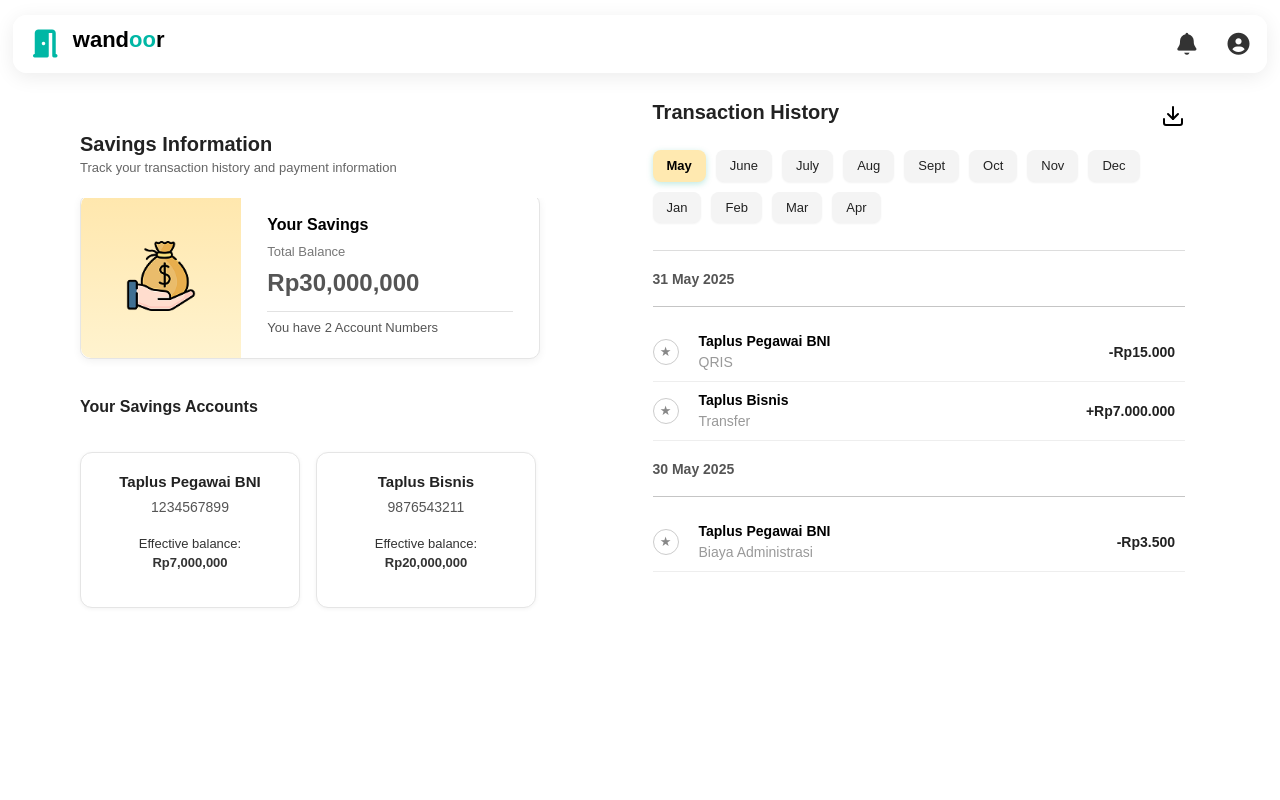
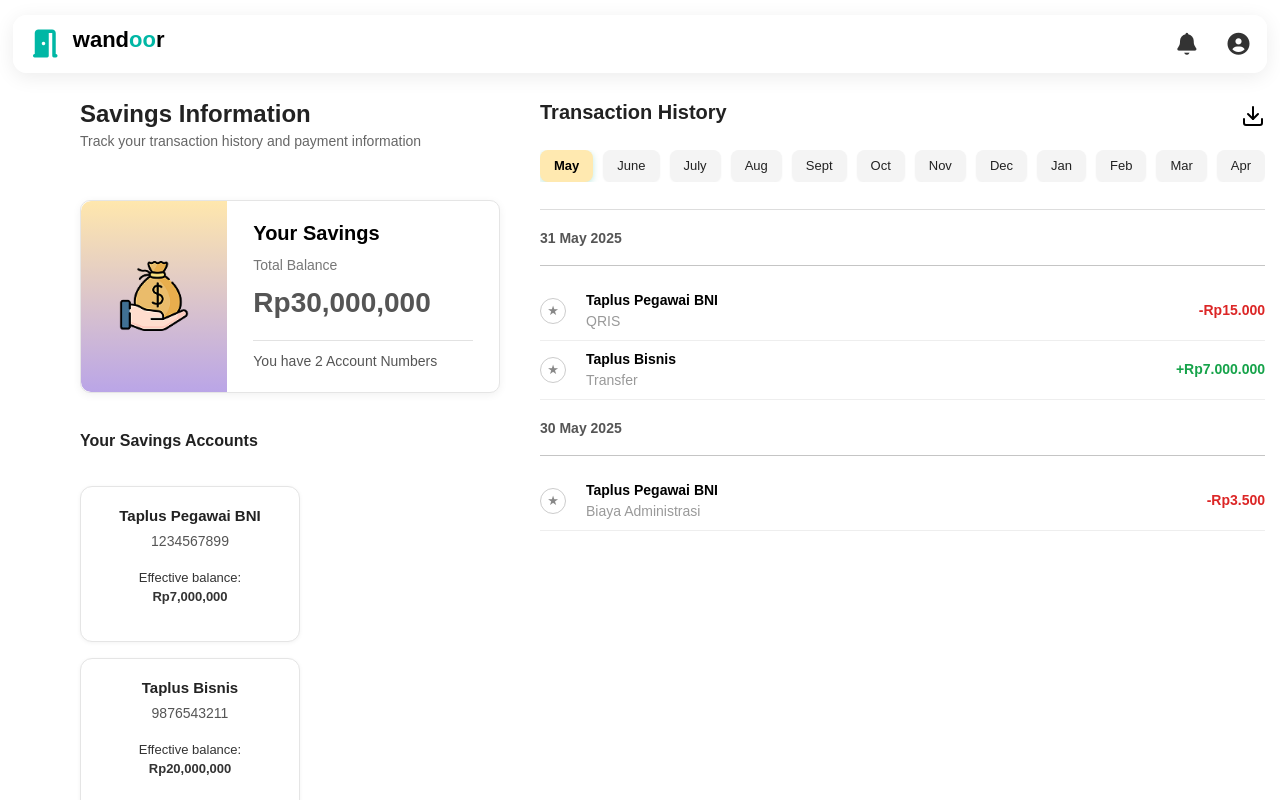
Before and after one commit to kelompok-3-odp343/Client-Side, a React (Vite) app: page /savings in a window 1280 px wide. Built offline with nearby package versions, Linux system fonts and the light colour scheme.

Commit message:
Update conflict

```diff
--- a/src/App.jsx
+++ b/src/App.jsx
@@ -13,6 +13,7 @@ import PopupBlock from "./pages/PopupBlock";
 import CardSection from "./pages/CardSection"
 import DetailMyCard from "./pages/DetailMyCard";
 import SavingsDashboard from "./pages/Savings";
+import PensionFunds from "./pages/PensionFunds";
 
 export default function App() {
   const location = useLocation();
@@ -31,6 +32,7 @@ export default function App() {
         <Route path="/mycard" element={<CardSection />} />
         <Route path="/detailmycard" element={<DetailMyCard />} />
         <Route path="/savings" element={<SavingsDashboard />} />
+        <Route path="/pensionfunds" element={<PensionFunds />} />
       </Routes>
     </AnimatePresence>
   );
--- a/src/css/SavingStyle.css
+++ b/src/css/SavingStyle.css
@@ -55,7 +55,7 @@
 
   /* KIRI: bidang warna melengkung */
   .savings-summary-left {
-    background: linear-gradient(to bottom, #ffe7ad 0%, #fff3cf 100%);
+    background: linear-gradient(to bottom, #ffe7ad 0%, #BAA5E7 100%);
     width: 35%;
     min-width: 140px;
     height: 100%;
@@ -323,6 +323,14 @@
     color: #222;
   }
 
+  .tx-amount.pos {
+    color: #16a34a;
+  }
+
+  .tx-amount.neg {
+    color: #dc2626;
+  }
+
   /* ======== NO TRANSACTION TEXT ======== */
   .no-tx {
     color: #777;
--- a/src/css/lifegoalsDetail.css
+++ b/src/css/lifegoalsDetail.css
@@ -18,7 +18,8 @@ body {
 
 /* === MAIN CONTAINER === */
 .lg-main {
-  padding: 96px 64px 40px; /* beri jarak aman dari navbar */
+  padding: 96px 64px 40px;
+  /* beri jarak aman dari navbar */
   max-width: 1220px;
   margin: 0 auto;
   display: flex;
@@ -38,7 +39,8 @@ body {
   width: fit-content;
   transition: background 0.2s;
   position: sticky;
-  top: 84px; /* fix: tepat di bawah navbar */
+  top: 84px;
+  /* fix: tepat di bawah navbar */
   z-index: 15;
   background: var(--bg);
 }
@@ -65,8 +67,9 @@ body {
 
 /* === HEADER (TITLE + SUBTITLE) === */
 .section-header {
-  position: sticky;
-  top: 132px; /* berhenti tepat di bawah back button */
+  /* position: sticky; */
+  top: 132px;
+  /* berhenti tepat di bawah back button */
   background: var(--bg);
   z-index: 14;
   padding-bottom: 4px;
@@ -94,7 +97,8 @@ body {
   border-radius: 10px;
   box-shadow: var(--shadow);
   position: sticky;
-  top: 190px; /* tepat di bawah title/subtitle */
+  top: 190px;
+  /* tepat di bawah title/subtitle */
   z-index: 13;
 }
 
@@ -256,7 +260,7 @@ body {
 }
 
 /* TRANSACTION ITEMS */
-.tx-group + .tx-group {
+.tx-group+.tx-group {
   margin-top: 18px;
 }
 
@@ -323,7 +327,8 @@ body {
 /* === RIGHT COLUMN (FIXED) === */
 .info-column {
   position: sticky;
-  top: 120px; /* sejajar navbar bawah */
+  top: 120px;
+  /* sejajar navbar bawah */
   align-self: start;
   height: fit-content;
 }
--- a/src/pages/Dashboard.jsx
+++ b/src/pages/Dashboard.jsx
@@ -319,7 +319,7 @@ export default function Dashboard() {
             <img className="pill-img"src="" alt="" />
           </button>
 
-          <button className="pill" onClick={() => handleNavigate("dplk")} style={{backgroundColor: "#FFE8B0"}}>
+          <button className="pill" onClick={() => handleNavigate("pensionfunds")} style={{backgroundColor: "#FFE8B0"}}>
             <div className="pill-text">
               <div className="pill-title">Pension Funds</div>
               <div className="pill-amount">
--- a/src/pages/Savings.jsx
+++ b/src/pages/Savings.jsx
@@ -67,7 +67,7 @@ export default function SavingsDashboard() {
           </div>
 
           <div className="deposit-summary-card fancy">
-            <div className="deposit-summary-left">
+            <div className="savings-summary-left">
               <div className="deposit-icon-circle">
                 <img src={savingsIcon} alt="Savings Icon" />
               </div>
@@ -123,7 +123,9 @@ export default function SavingsDashboard() {
                           <p className="tx-detail">{tx.detail}</p>
                         </div>
                       </div>
-                      <p className="tx-amount">{tx.amount}</p>
+                      <div className={`tx-amount ${tx.amount.startsWith("-") ? "neg" : "pos"}`}>
+                        {tx.amount}
+                      </div>
                     </div>
                   ))}
                 </div>
```
